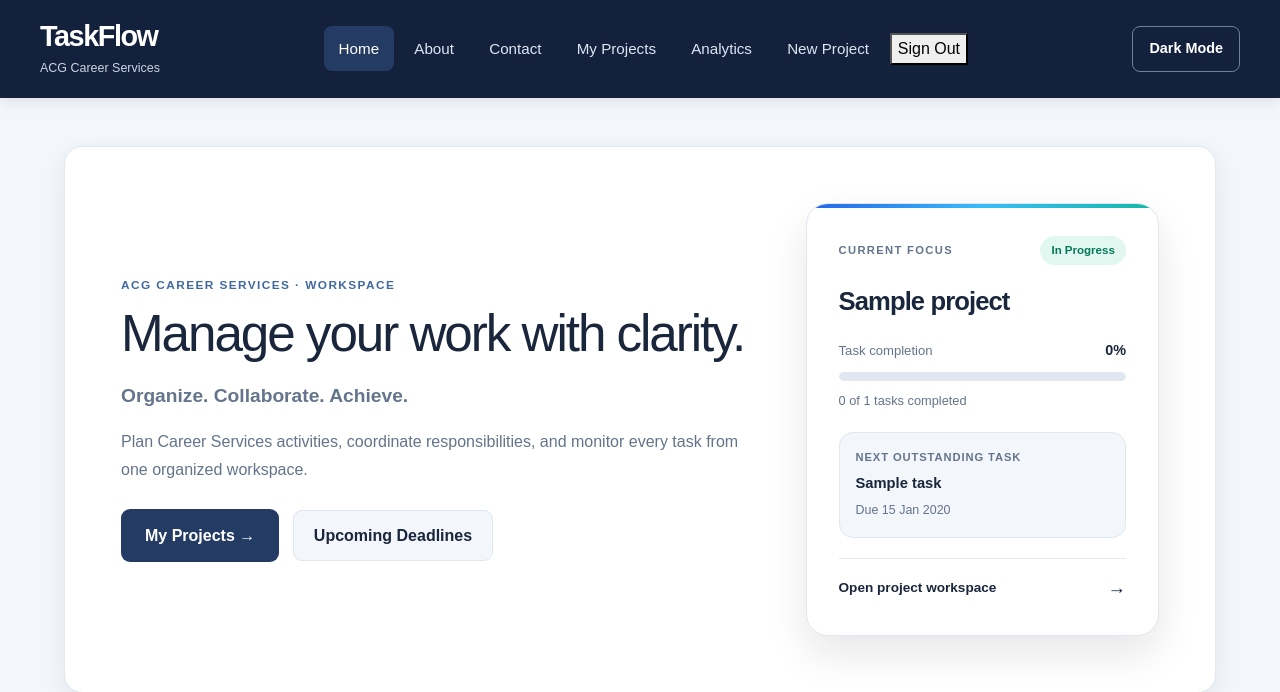
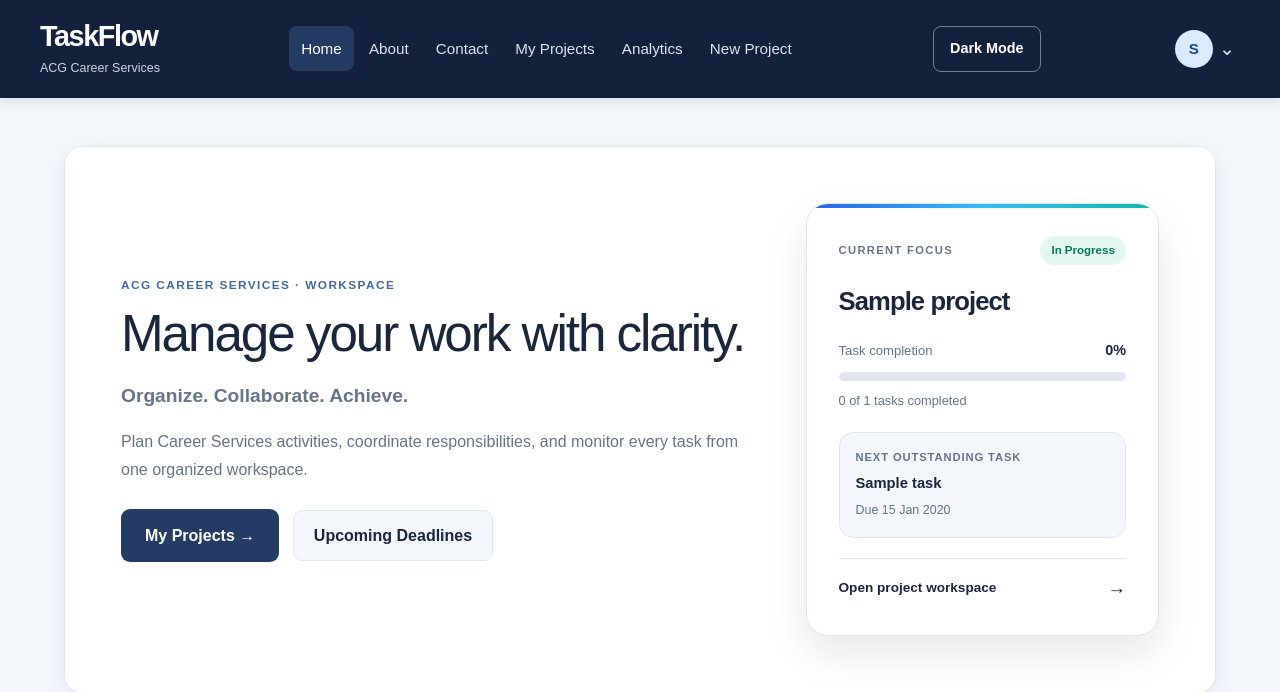
Before and after one commit to dkouplakis-cloud/taskflow-acg-career-services, a Django app: page / in a window 1280 px wide. Shown: the top 692 px of the page. Run offline with Django 5.2, Linux system fonts and the light colour scheme; a user stored in the database is signed in; data comes from the database, SQL or seed files in the repository; tables that the repository leaves empty hold one stand-in row (values such as "Sample post").

Commit message:
Secure private workspace and modernize account navigation

```diff
--- /dev/null
+++ b/assets/css/header-navigation.css
@@ -0,0 +1,263 @@
+
+/* ==========================================
+   TASKFLOW — GLOBAL HEADER NAVIGATION
+   ========================================== */
+
+/* Desktop header alignment */
+.site-header .header-container {
+  gap: 0.75rem;
+}
+
+.site-header .main-navigation {
+  flex-wrap: nowrap;
+  gap: 0.2rem;
+  min-width: 0;
+}
+
+.site-header .main-navigation a {
+  padding: 0.65rem 0.75rem;
+  white-space: nowrap;
+}
+
+/* ==========================================
+   ACCOUNT MENU
+   ========================================== */
+
+.site-header .account-menu {
+  position: relative;
+  flex-shrink: 0;
+}
+
+.site-header .account-menu-toggle {
+  display: inline-flex;
+  align-items: center;
+  justify-content: center;
+  gap: 0.4rem;
+  padding: 0.3rem;
+  border-radius: 12px;
+  list-style: none;
+  cursor: pointer;
+  transition: background 0.2s ease;
+}
+
+.site-header .account-menu-toggle::-webkit-details-marker {
+  display: none;
+}
+
+.site-header .account-menu-toggle:hover,
+.site-header .account-menu[open] .account-menu-toggle {
+  background: rgba(255, 255, 255, 0.1);
+}
+
+.site-header .account-menu-toggle:focus-visible {
+  outline: 2px solid #ffffff;
+  outline-offset: 3px;
+}
+
+/* User initial */
+.site-header .account-avatar {
+  display: flex;
+  align-items: center;
+  justify-content: center;
+  width: 38px;
+  height: 38px;
+  border-radius: 50%;
+  background: #dbeafe;
+  color: #174a83;
+  font-size: 0.95rem;
+  font-weight: 800;
+  line-height: 1;
+}
+
+.site-header .account-chevron {
+  color: #dce5f2;
+  font-size: 1.2rem;
+  line-height: 1;
+  transition: transform 0.2s ease;
+}
+
+.site-header .account-menu[open] .account-chevron {
+  transform: rotate(180deg);
+}
+
+/* Floating account dropdown */
+.site-header .account-menu-dropdown {
+  position: absolute;
+  top: calc(100% + 0.65rem);
+  right: 0;
+  z-index: 1100;
+  width: 250px;
+  max-width: calc(100vw - 2rem);
+  padding: 0.5rem;
+  border: 1px solid var(--border);
+  border-radius: 14px;
+  background: var(--surface);
+  color: var(--text);
+  box-shadow: 0 16px 40px rgba(0, 0, 0, 0.22);
+}
+
+.site-header .account-menu-identity {
+  display: flex;
+  flex-direction: column;
+  gap: 0.3rem;
+  padding: 0.8rem;
+}
+
+.site-header .account-menu-caption {
+  color: var(--muted);
+  font-size: 0.75rem;
+  font-weight: 500;
+}
+
+.site-header .account-menu-username {
+  color: var(--text);
+  font-size: 0.9rem;
+  font-weight: 700;
+  overflow-wrap: anywhere;
+}
+
+.site-header .account-menu-divider {
+  height: 1px;
+  margin: 0.25rem 0;
+  background: var(--border);
+}
+
+/* Secure Django POST logout action */
+.site-header .navigation-logout-form {
+  display: block;
+  width: 100%;
+  margin: 0;
+}
+
+.site-header .navigation-logout-button {
+  display: flex;
+  align-items: center;
+  gap: 0.65rem;
+  width: 100%;
+  min-height: 44px;
+  padding: 0.75rem;
+  border: 0;
+  border-radius: 9px;
+  background: transparent;
+  color: var(--text);
+  font-family: inherit;
+  font-size: 0.9rem;
+  font-weight: 600;
+  line-height: 1.4;
+  text-align: left;
+  cursor: pointer;
+  transition:
+    background 0.2s ease,
+    color 0.2s ease;
+}
+
+.site-header .navigation-logout-button:hover {
+  background: rgba(59, 130, 246, 0.12);
+  color: var(--text);
+}
+
+.site-header .navigation-logout-button:focus-visible {
+  outline: 2px solid var(--primary-light);
+  outline-offset: 2px;
+}
+
+/* ==========================================
+   TABLET AND COMPACT DESKTOP
+   ========================================== */
+
+@media (max-width: 1150px) {
+  .site-header .header-container {
+    display: grid;
+    grid-template-columns:
+      minmax(0, 1fr) auto auto auto;
+    align-items: center;
+    gap: 0.5rem;
+  }
+
+  .site-header .menu-toggle {
+    display: block;
+    grid-column: 2;
+    grid-row: 1;
+  }
+
+  .site-header .theme-toggle {
+    grid-column: 3;
+    grid-row: 1;
+  }
+
+  .site-header .account-menu {
+    grid-column: 4;
+    grid-row: 1;
+  }
+
+  .site-header .main-navigation {
+    display: none;
+    grid-column: 1 / -1;
+    grid-row: 2;
+    flex-direction: column;
+    align-items: stretch;
+    width: 100%;
+    gap: 0.25rem;
+  }
+
+  .site-header .main-navigation.is-open {
+    display: flex;
+  }
+
+  .site-header .main-navigation a {
+    display: block;
+    width: 100%;
+    padding: 0.8rem;
+    white-space: normal;
+  }
+}
+
+/* ==========================================
+   SMALL MOBILE SCREENS
+   ========================================== */
+
+@media (max-width: 520px) {
+  .site-header .header-container {
+    gap: 0.35rem;
+  }
+
+  .site-header .brand-name {
+    font-size: 1.2rem;
+  }
+
+  .site-header .brand-subtitle {
+    font-size: 0.65rem;
+  }
+
+  .site-header .menu-toggle {
+    padding: 0.45rem 0.55rem;
+  }
+
+  .site-header .theme-toggle {
+    padding: 0.45rem 0.5rem;
+    font-size: 0.72rem;
+    white-space: nowrap;
+  }
+
+  .site-header .account-menu-toggle {
+    padding: 0.2rem;
+  }
+
+  .site-header .account-avatar {
+    width: 34px;
+    height: 34px;
+    font-size: 0.85rem;
+  }
+
+  .site-header .account-chevron {
+    display: none;
+  }
+}
+
+@media (prefers-reduced-motion: reduce) {
+  .site-header .account-menu-toggle,
+  .site-header .account-chevron,
+  .site-header .navigation-logout-button {
+    transition: none;
+  }
+}
--- a/config/settings.py
+++ b/config/settings.py
@@ -84,6 +84,7 @@ MIDDLEWARE = [
     'django.middleware.common.CommonMiddleware',
     'django.middleware.csrf.CsrfViewMiddleware',
     'django.contrib.auth.middleware.AuthenticationMiddleware',
+    'django.contrib.auth.middleware.LoginRequiredMiddleware',
     'django.contrib.messages.middleware.MessageMiddleware',
     'django.middleware.clickjacking.XFrameOptionsMiddleware',
 ]
--- a/templates/layout.html
+++ b/templates/layout.html
@@ -42,6 +42,12 @@
     <link
         rel="stylesheet"
         href="{% static 'css/styles.css' %}"
+    >
+
+    <!-- Global responsive header navigation -->
+    <link
+        rel="stylesheet"
+        href="{% static 'css/header-navigation.css' %}"
     >
 
     <!-- Optional page-specific stylesheets -->
@@ -110,6 +116,8 @@
                 JavaScript integration will be verified
                 separately to ensure the menu works.
             -->
+
+            {% if user.is_authenticated %}
             <button
                 class="menu-toggle"
                 type="button"
@@ -171,7 +179,7 @@
                 Contact
             </a>
 
-                {% if user.is_authenticated %}
+            {% if user.is_authenticated %}
 
                     <!--
                         Authenticated users can access
@@ -206,30 +214,6 @@
                         New Project
                     </a>
 
-                    <!--
-                        Django requires POST for logout.
-
-                        CSRF protection ensures that logout
-                        cannot be triggered through a simple
-                        cross-site GET request.
-                    -->
-                    <form
-                        method="post"
-                        action="{% url 'logout' %}"
-                        class="navigation-logout-form"
-                    >
-
-                        {% csrf_token %}
-
-                        <button
-                            type="submit"
-                            class="navigation-logout-button"
-                        >
-                            Sign Out
-                        </button>
-
-                    </form>
-
                 {% else %}
 
                     <!--
@@ -248,6 +232,9 @@
                 {% endif %}
 
             </nav>
+
+        {% endif %}
+
 
 
             <!-- ==================================
@@ -270,6 +257,71 @@
                 Dark Mode
             </button>
 
+        <!-- ==========================================
+            AUTHENTICATED USER ACCOUNT MENU
+            ========================================== -->
+        {% if user.is_authenticated %}
+
+            <details class="account-menu">
+
+                <summary
+                    class="account-menu-toggle"
+                    aria-label="Account menu for {{ user.get_username }}"
+                >
+                    <span
+                        class="account-avatar"
+                        aria-hidden="true"
+                    >
+                        {{ user.get_username|slice:":1"|upper }}
+                    </span>
+
+                    <span
+                        class="account-chevron"
+                        aria-hidden="true"
+                    >
+                        &#8964;
+                    </span>
+                </summary>
+
+                <div class="account-menu-dropdown">
+
+                    <div class="account-menu-identity">
+                        <span class="account-menu-caption">
+                            Signed in as
+                        </span>
+
+                        <strong class="account-menu-username">
+                            {{ user.get_username }}
+                        </strong>
+                    </div>
+
+                    <div class="account-menu-divider"></div>
+
+                    <!-- Preserve secure Django POST logout. -->
+                    <form
+                        method="post"
+                        action="{% url 'logout' %}"
+                        class="navigation-logout-form"
+                    >
+                        {% csrf_token %}
+
+                        <button
+                            type="submit"
+                            class="navigation-logout-button"
+                        >
+                            <span aria-hidden="true">
+                                &#x2192;
+                            </span>
+                            Sign Out
+                        </button>
+                    </form>
+
+                </div>
+
+            </details>
+
+        {% endif %}
+
         </div>
 
     </header>
@@ -285,7 +337,6 @@
 
         Messages originate from Django's backend.
     -->
-
 
     {% if messages %}
         <div class="tf-notifications" aria-label="Notifications">
```
Also changed, not shown: assets/css/login-theme.css (added, +9 -0 lines), templates/registration/login.html (+9 -1 lines).
